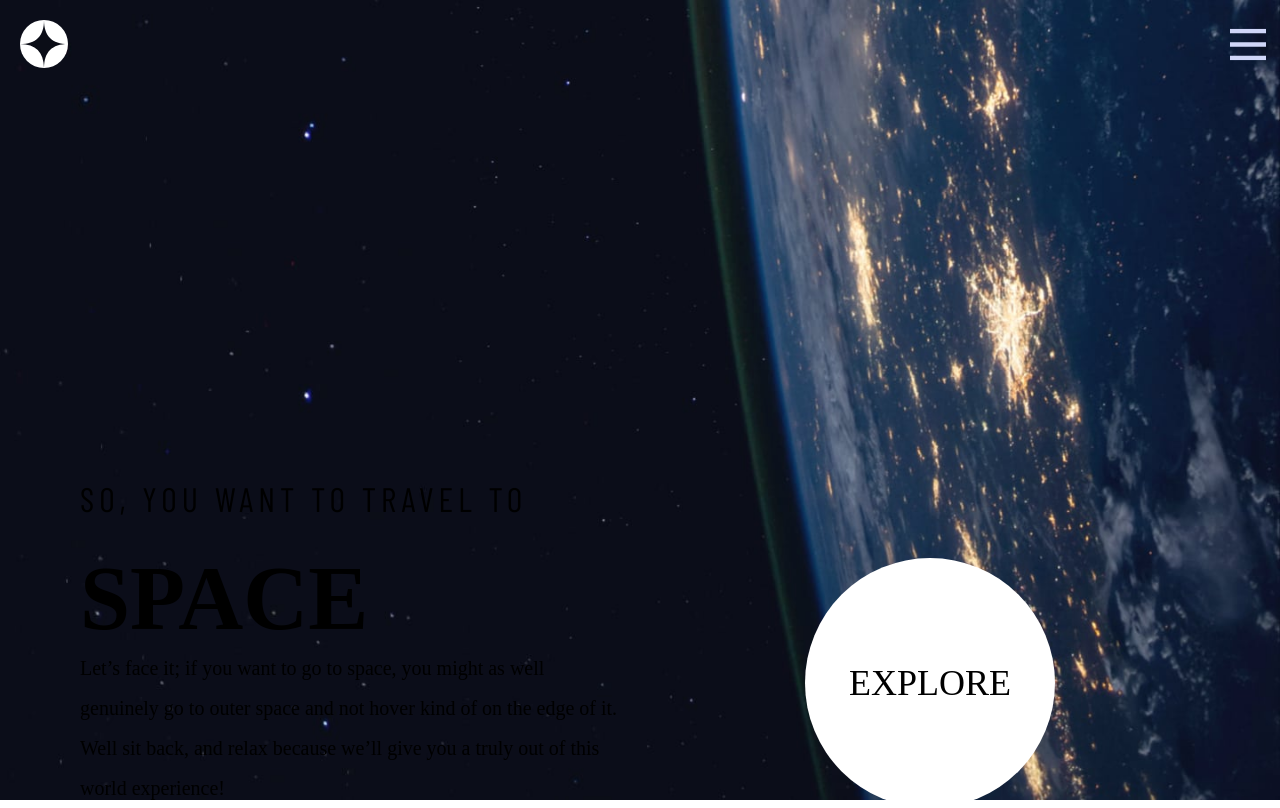
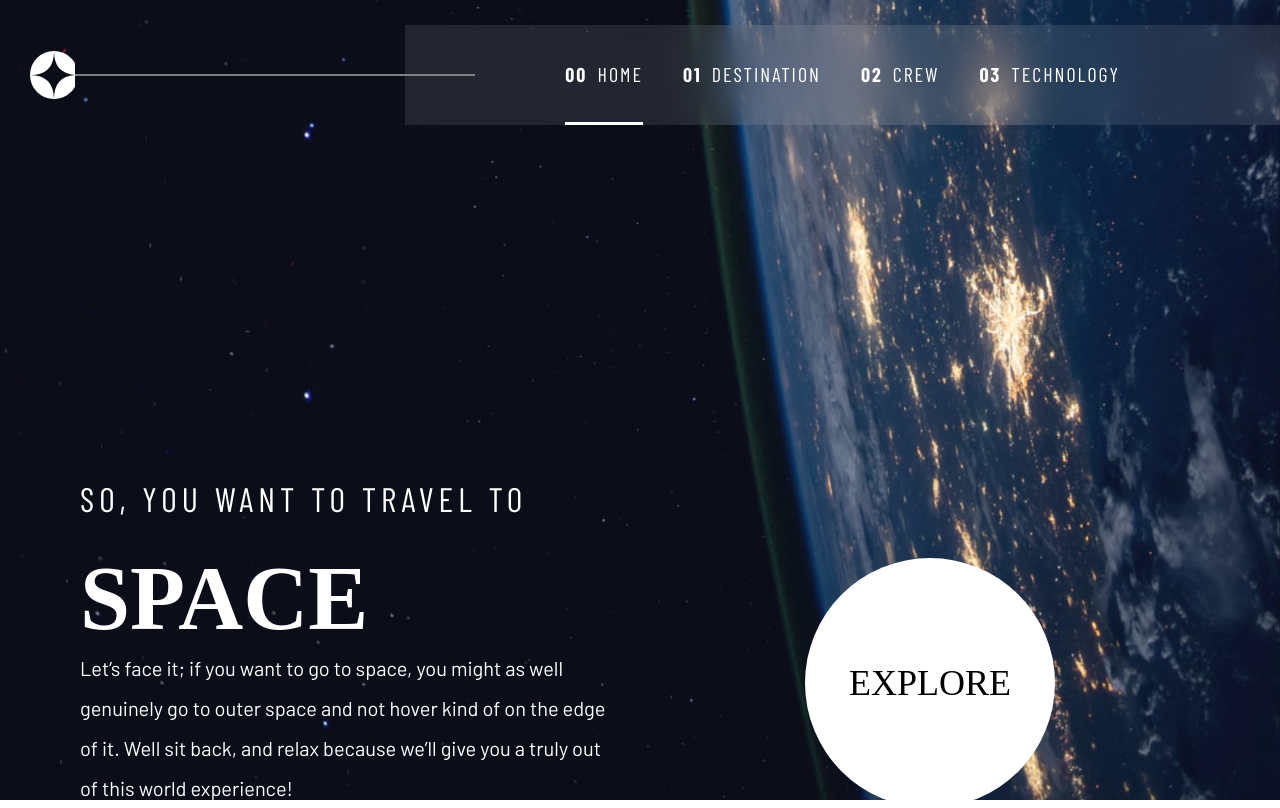
Before and after one commit to zun-liang/fem-space-tourism, a React (Vite) app: page / in a window 1280 px wide. Built offline with nearby package versions, Linux system fonts and the light colour scheme; a web font is replaced by a local one.

Commit message:
update app

```diff
--- a/src/App.css
+++ b/src/App.css
@@ -13,6 +13,9 @@ body {
   width: 100%;
   height: var(--app-height);
   font-size: 16px;
+  color: white;
+  font-family: "Barlow", sans-serif;
+  font-weight: 400;
 }
 
 @media (min-width: 600px) {
--- a/src/App.tsx
+++ b/src/App.tsx
@@ -23,6 +23,13 @@ const AppContainer = styled.div`
 const App = () => {
   const [menu, setMenu] = useState<boolean>(false);
 
+  const [screenWidth, setScreenWidth] = useState<number>(window.innerWidth);
+  useEffect(() => {
+    const updateScreenWidth = () => setScreenWidth(window.innerWidth);
+    window.addEventListener("resize", updateScreenWidth);
+    return () => window.removeEventListener("resize", updateScreenWidth);
+  }, [screenWidth]);
+
   const setAppHeight = () => {
     const doc = document.documentElement;
     doc.style.setProperty("--app-height", `${window.innerHeight}px`);
@@ -35,7 +42,12 @@ const App = () => {
 
   const router = createBrowserRouter(
     createRoutesFromElements(
-      <Route path="/" element={<MainLayout menu={menu} setMenu={setMenu} />}>
+      <Route
+        path="/"
+        element={
+          <MainLayout menu={menu} setMenu={setMenu} screenWidth={screenWidth} />
+        }
+      >
         <Route index element={<Home />} />
         <Route path="destination" element={<Destination />} />
         <Route path="crew" element={<Crew />} />
--- a/src/MainLayout.tsx
+++ b/src/MainLayout.tsx
@@ -12,45 +12,61 @@ const MainContainer = styled.div`
 `;
 const Header = styled.header`
   width: 100%;
+  height: 100px;
   position: absolute;
   top: 0;
   left: 0;
-  padding: 1rem;
+  padding: 1rem 1.5rem;
   display: flex;
   justify-content: space-between;
   align-items: center;
+  @media (min-width: 1024px) {
+    height: 150px;
+  }
 `;
-const StyledBr = styled.br`
-  width: 100px;
-  color: white;
+const StyledHr = styled.hr`
+  width: 35%;
+  border: 0.1px solid gray;
+  position: relative;
+  left: 5rem;
+  margin-left: -5rem;
+  z-index: 2;
 `;
 const StyledLogo = styled(Logo)``;
 const StyledHamburger = styled(Hamburger)`
-  transform: scale(1.5);
   cursor: pointer;
+  @media (min-width: 600px) {
+    display: none;
+  }
 `;
 const StyledClose = styled(Close)`
-  transform: scale(1.5);
+  cursor: pointer;
+  position: absolute;
+  top: 2rem;
+  right: 1.5rem;
+  z-index: 3;
+  @media (min-width: 600px) {
+    display: none;
+  }
 `;
 
 interface Props {
   menu: boolean;
   setMenu: Dispatch<SetStateAction<boolean>>;
+  screenWidth: number;
 }
-const MainLayout = ({ menu, setMenu }: Props) => {
+const MainLayout = ({ menu, setMenu, screenWidth }: Props) => {
   const toggleMenu = () => setMenu((prev: boolean) => !prev);
   return (
     <MainContainer>
       <Header>
         <StyledLogo />
-        <StyledBr />
-        {menu ? (
-          <StyledClose onClick={toggleMenu} />
-        ) : (
-          <StyledHamburger onClick={toggleMenu} />
-        )}
+        {screenWidth >= 1024 && <StyledHr />}
+        {menu && screenWidth < 600 && <StyledClose onClick={toggleMenu} />}
+        {!menu && screenWidth < 600 && <StyledHamburger onClick={toggleMenu} />}
+        {screenWidth >= 600 && <Menu setMenu={setMenu} />}
       </Header>
-      {menu && <Menu setMenu={setMenu} />}
+      {menu && screenWidth < 600 && <Menu setMenu={setMenu} />}
       <main>
         <Outlet />
       </main>
```
